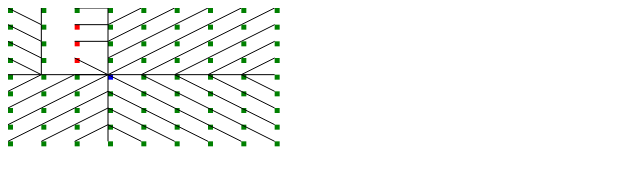
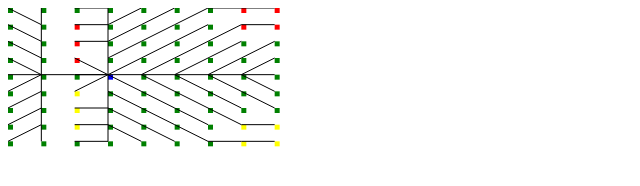
Before and after one commit to nico-schoeman/flow-field, a website: page index.html in a window 1280 px wide. Shown: the whole page, without its empty margins (0-640 px from the left). Drawn offline with Linux system fonts and the light colour scheme.

Commit message:
waypoints

```diff
--- a/index.html
+++ b/index.html
@@ -27,9 +27,23 @@
             window.flowGrid.getCell(2, 2).isWalkable = false;
             window.flowGrid.getCell(2, 3).isWalkable = false;
 
+            window.flowGrid.getCell(2, 5).isBlocked = true;
+            window.flowGrid.getCell(2, 6).isBlocked = true;
+            window.flowGrid.getCell(2, 7).isBlocked = true;
+
+            window.flowGrid.getCell(7, 0).isWalkable = false;
+            window.flowGrid.getCell(7, 1).isWalkable = false;
+            window.flowGrid.getCell(8, 0).isWalkable = false;
+            window.flowGrid.getCell(8, 1).isWalkable = false;
+
+            window.flowGrid.getCell(7, 7).isBlocked = true;
+            window.flowGrid.getCell(7, 8).isBlocked = true;
+            window.flowGrid.getCell(8, 7).isBlocked = true;
+            window.flowGrid.getCell(8, 8).isBlocked = true;
+
 			let goalCell = window.flowGrid.getCell(3, 4);
 			console.log(goalCell);
-            window.flowGrid.calculateFlow(goalCell);
+            window.flowGrid.calculateFlowToGoal(goalCell);
 
             let canvas = document.querySelector("canvas");
             console.log(canvas);
@@ -40,6 +54,7 @@
                 let toCell = cell.flowDataToGoal.get(goalCell).toCell;
                 if (!cell.isWalkable) ctx.fillStyle = "red";
                 if (cell.isWalkable) ctx.fillStyle = "green";
+                if (cell.isBlocked) ctx.fillStyle = "yellow";
                 if (cell == goalCell) ctx.fillStyle = "blue";
                 ctx.fillRect(cell.x * (canvas.width / xCells), cell.y * (canvas.height / yCells), 5, 5);
                 ctx.beginPath();
--- a/index.js
+++ b/index.js
@@ -173,10 +173,10 @@ flow_grid.prototype.generateFlowFieldVectors = function (goal) {
         let bestFlowCost = Number.MAX_SAFE_INTEGER;
         let bestNeighbor = null;
         this.getCellNeighbors(cell).forEach(neighbor => {
-            if (!neighbor.isWalkable && bestNeighbor != null) return;
+            if ((!neighbor.isWalkable || neighbor.isBlocked) && bestNeighbor != null) return;
 
-            let neighborNeighbors = this.getCellNeighbors(neighbor, true).filter(check => !check.isWalkable);
-            let myNeighbors = this.getCellNeighbors(cell, true).filter(check => !check.isWalkable);
+            let neighborNeighbors = this.getCellNeighbors(neighbor, true).filter(check => !check.isWalkable || check.isBlocked);
+            let myNeighbors = this.getCellNeighbors(cell, true).filter(check => !check.isWalkable || check.isBlocked);
 
             if (!neighborNeighbors.some(check => myNeighbors.includes(check)))
             if (neighbor.flowCost(goal).cost < bestFlowCost) {
@@ -191,9 +191,33 @@ flow_grid.prototype.generateFlowFieldVectors = function (goal) {
     });
 }
 
-flow_grid.prototype.calculateFlow = function (goal) {
+flow_grid.prototype.calculateFlowToGoal = function (goal) {
     this.floodFillDistanceToGoal(goal);
     this.generateFlowFieldVectors(goal);
+}
+
+flow_grid.prototype.recalculateFlow = function () {
+    this.waypoints.forEach(waypoint => {
+        this.calculateFlowToGoal(waypoint.cell);
+    });
+}
+
+flow_grid.prototype.clearFlowData = function () {
+    this.grid.cells.forEach(cell => {
+        cell.flowDataToGoal = new WeakMap();
+    });
+}
+
+flow_grid.prototype.addWaypoint = function (cell, group = null, isStart = false, isEnd = false) {
+    this.waypoints.push({cell:cell, group:group, isStart:isStart, isEnd:isEnd});
+}
+
+flow_grid.prototype.removeWaypoint = function (cell) {
+    this.waypoints = this.waypoints.filter(waypoint => waypoint.cell != cell);
+}
+
+flow_grid.prototype.validateFlow = function (blockedCell) {
+    //TODO: validate if flow still works if given cell is blocked in future
 }
 
 // public List<T> GetCellsOnLine (Vector2 point1, Vector2 point2) {
```
